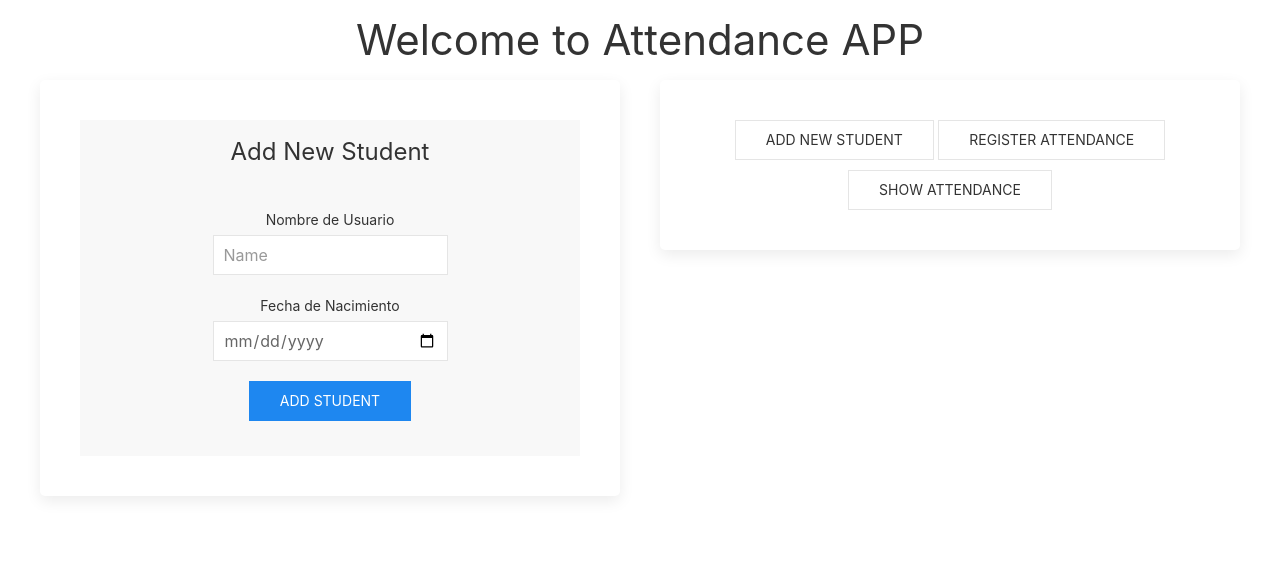
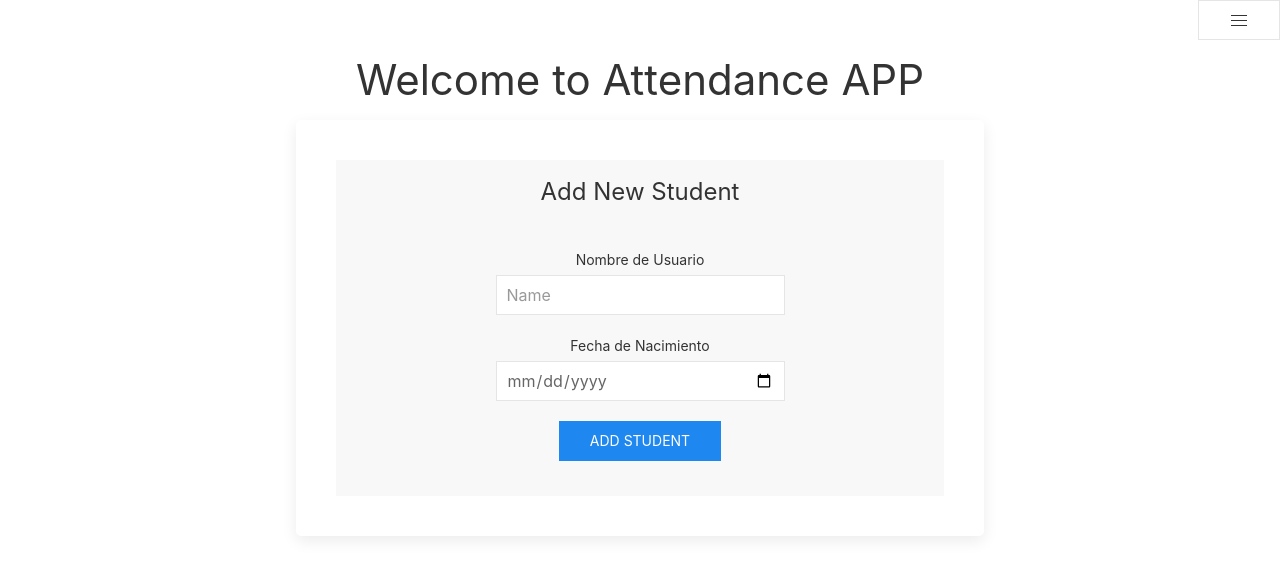
Before and after one commit to juanpfrancos/student-attendance-registration-system-django, a Django app: page /add_student/ in a window 1280 px wide. Shown: the top 577 px of the page. Run offline with Django 4.2, Linux system fonts and the light colour scheme; some libraries are stand-ins or nearby versions.

Commit message:
Some_front_improves

```diff
--- a/attendance/templates/attendance/add_student.html
+++ b/attendance/templates/attendance/add_student.html
@@ -1,7 +1,4 @@
-
-
 {% extends 'base.html' %}
-
 {% block content %}
 <div class="uk-background-muted uk-padding-small">
   <h2 class="uk-card-title">Add New Student</h2>
--- a/attendance/templates/attendance/filter_attendance.html
+++ b/attendance/templates/attendance/filter_attendance.html
@@ -3,7 +3,6 @@
 {% block content %}
   <h2>Filter Attendance by Date</h2>
   <form method="get" hx-get="{% url 'filter_attendance' %}">
-
     <div class="uk-margin">
       <div class="uk-form-controls">
           <input class="uk-input uk-form-width-medium" type="date" name="date" required>
--- a/attendance/templates/base.html
+++ b/attendance/templates/base.html
@@ -5,29 +5,28 @@
     <meta name="viewport" content="width=device-width, initial-scale=1.0">
     <title>{% block title %}Attendance APP{% endblock %}</title>
     <link rel="stylesheet" href="https://cdnjs.cloudflare.com/ajax/libs/uikit/3.16.26/css/uikit.min.css" integrity="sha512-2v7hIBFNpNAvfcIGzIqsRb8FLQ57PXOWOkrPFBIbNrUhQYkiK+YVfOTjUWyc4loKhqr4AZ2iePTwpPCv4uYSZQ==" crossorigin="anonymous" referrerpolicy="no-referrer" />
+    <script src="https://cdnjs.cloudflare.com/ajax/libs/uikit/3.16.26/js/uikit.min.js"></script>
+    <script src="https://cdnjs.cloudflare.com/ajax/libs/uikit/3.16.26/js/uikit-icons.min.js"></script>
 </head>
-<div class="uk-container uk-text-center uk-padding-small">
+<body>
+<div>
+    <button class="uk-button uk-button-default uk-float-right" type="button" uk-icon="icon: menu"></button>
+    <div uk-dropdown="animation: slide-top; animate-out: true; duration: 700">
+        <ul class="uk-nav uk-dropdown-nav">
+            <li><a href="{% url 'add_student' %}">Add New Student</a></li>
+            <li><a href="{% url 'attendance_form' %}">Register Attendance</a></li>
+            <li><a href="{% url 'filter_attendance' %}">Show Attendance</a></li>
+        </ul>
+    </div>
+</div>
+<div class="uk-container uk-text-center uk-clearfix uk-padding-small" style="clear: both;">
     <h1>{% block header %}Welcome to Attendance APP{% endblock %}</h1>
 </div>
-<div class="uk-container uk-text-center">
-    <div class="uk-child-width-1-2@m uk-child-width-1-1" uk-grid>
-        <div>
-            <div class="uk-card uk-card-default uk-card-body uk-border-rounded">
-                {% block content %}{% endblock %}
-            </div>
-        </div>
-        <div>
-            <div class="uk-card uk-card-default uk-card-body uk-border-rounded">
-                <p uk-margin>
-                    <a class="uk-button uk-button-default" href="{% url 'add_student' %}">Add New Student</a>
-                    <a class="uk-button uk-button-default" href="{% url 'attendance_form' %}">Register Attendance</a>
-                    <a class="uk-button uk-button-default" href="{% url 'filter_attendance' %}">Show Attendance</a>
-                </p>
-            </div>
-        </div>
+<div class="uk-container uk-text-center uk-width-3-5@m uk-width-3-5@l">
+
+    <div class="uk-card uk-card-default uk-card-body uk-border-rounded">
+        {% block content %}{% endblock %}
     </div>
 </div>
-<script src="https://cdnjs.cloudflare.com/ajax/libs/uikit/3.7.4/js/uikit.min.js"></script>
-<script src="https://cdnjs.cloudflare.com/ajax/libs/uikit/3.7.4/js/uikit-icons.min.js"></script>
 </body>
 </html>
```
